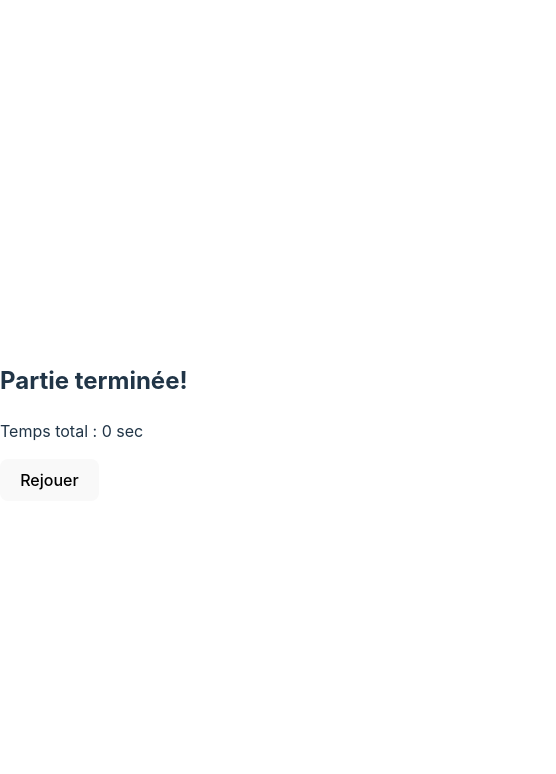
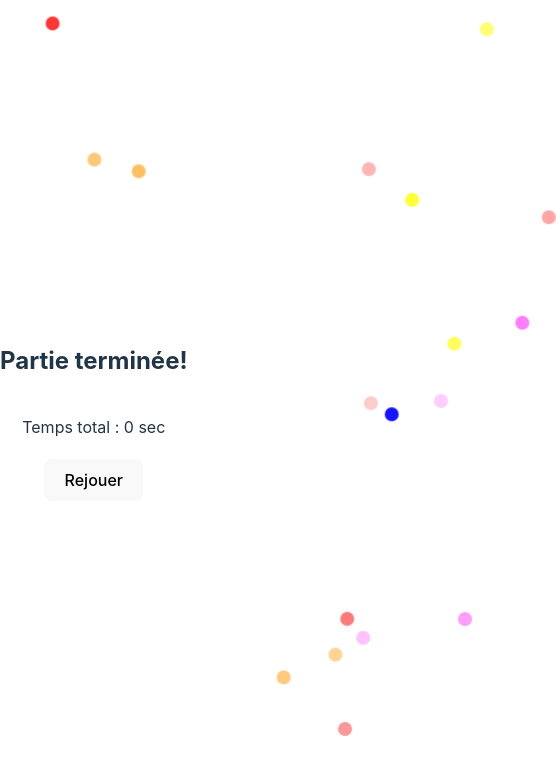
Before and after one commit to Alexbcda/Kill_the_divs, a React (Vite) app: page /end in a window 390 px wide. Shown: the top 774 px of the page, 556 px wide, since content can reach past the window. Built offline with nearby package versions, Linux system fonts and the light colour scheme.

Commit message:
compteur test

```diff
--- /dev/null
+++ b/src/components/End.css
@@ -0,0 +1,64 @@
+/* End.css */
+body {
+    overflow: hidden;
+  }
+
+  .end-center {
+    display: flex;
+    flex-direction: column;
+    align-items: center;
+    justify-content: center;
+    height: 100vh;
+  }
+
+  .end-center h2,
+  .end-center p,
+  .end-center button {
+    margin-bottom: 20px;
+  }
+
+  .fireworks-container {
+    position: absolute;
+    top: 0;
+    left: 0;
+    width: 100%;
+    height: 100%;
+    pointer-events: none;
+  }
+
+  .firework {
+    width: 10px;
+    height: 10px;
+    border-radius: 50%;
+    position: absolute;
+    animation: fireworksAnimation 10s ease-out infinite;
+    background-color: transparent;
+    border: 2px solid transparent;
+  }
+
+  @keyframes fireworksAnimation {
+    0%, 100% {
+      opacity: 0;
+      transform: translateY(0) translateX(0);
+    }
+    10%, 90% {
+      opacity: 1;
+      transform: translateY(-50px) translateX(50px);
+    }
+    20%, 80% {
+      opacity: 0.5;
+      transform: translateY(-100px) translateX(100px);
+    }
+    30%, 70% {
+      opacity: 0.8;
+      transform: translateY(-150px) translateX(150px);
+    }
+    40%, 60% {
+      opacity: 0.3;
+      transform: translateY(-200px) translateX(200px);
+    }
+    50% {
+      opacity: 0;
+      transform: translateY(-250px) translateX(250px);
+    }
+  }
--- a/src/components/End.tsx
+++ b/src/components/End.tsx
@@ -1,6 +1,6 @@
-
-import React from 'react';
-
+// End.tsx
+import React, { useEffect } from 'react';
+import './End.css';
 import { useNavigate, useLocation } from 'react-router-dom';
 
 function End() {
@@ -13,12 +13,60 @@ function End() {
     navigate('/game');
   };
 
+  useEffect(() => {
+    const container = document.querySelector('.fireworks-container');
+    if (container) {
+      createFireworks(container);
+    }
+  }, []);
+
+  const createFireworks = (container: Element) => {
+    const numberOfFireworks = 10;
+
+    for (let i = 0; i < numberOfFireworks; i++) {
+      const firework = document.createElement('div');
+      firework.className = 'firework';
+      firework.style.backgroundColor = getRandomColor();
+      container.appendChild(firework);
+
+      animateFirework(firework);
+    }
+  };
+
+  const getRandomColor = () => {
+    const colors = ['#ff0000', '#00ff00', '#0000ff', '#ff00ff', '#ff9900', '#ffff00'];
+    const randomIndex = Math.floor(Math.random() * colors.length);
+    return colors[randomIndex];
+  };
+
+  const animateFirework = (firework: Element) => {
+    const animationDuration = Math.random() * 2 + 1;
+    const animationDelay = Math.random();
+    const initialX = Math.random() * window.innerWidth;
+    const initialY = Math.random() * window.innerHeight;
+
+    firework.style.left = `${initialX}px`;
+    firework
+    .style.top = `${initialY}px`;
+    firework.style.animationDuration = `${animationDuration}s`;
+    firework.style.animationDelay = `-${animationDelay}s`;
+
+    firework.addEventListener('animationiteration', () => {
+      // Réinitialiser la position après chaque itération de l'animation
+      const newX = Math.random() * window.innerWidth;
+      const newY = Math.random() * window.innerHeight;
+      firework.style.left = `${newX}px`;
+      firework.style.top = `${newY}px`;
+    });
+  };
+
   return (
-    <div>
+    <div className="end-center">
       <h2>Partie terminée!</h2>
       {/* Afficher le temps total et le bouton "Rejouer" */}
       <p>Temps total : {totalTime} sec</p>
       <button onClick={handleReplay}>Rejouer</button>
+      <div className="fireworks-container"></div>
     </div>
   );
 }
--- a/src/components/Game.tsx
+++ b/src/components/Game.tsx
@@ -40,7 +40,7 @@ function Game() {
   return (
     <div>
       <div className="game-screen" style={{ height: '100vh', width: '100vw' }}>
-        {/* Placer ici le code pour la div cible */}
+        {/* cible */}
         <div
           className={`target-div ${totalClicks === 10 ? 'hidden' : 'visible'}`}
           onClick={handleClick}
--- /dev/null
+++ b/src/components/Home.css
@@ -0,0 +1,14 @@
+/* Home.css */
+
+.home-center {
+    display: flex;
+    flex-direction: column;
+    align-items: center;
+    justify-content: center;
+    height: 100vh;
+    background-color: black;
+  }
+
+  .home-center h1 {
+    margin-bottom: 20px;
+  }
--- a/src/components/Home.tsx
+++ b/src/components/Home.tsx
@@ -1,10 +1,13 @@
 // src/components/Home.tsx
 import React from 'react';
 import { Link } from 'react-router-dom';
+import './Home.css';
+
 
 function Home() {
   return (
-    <div>
+    <div className="home-center">
+
       <h1>Bienvenue!</h1>
       <Link to="/game">
         <button>Start</button>
```
